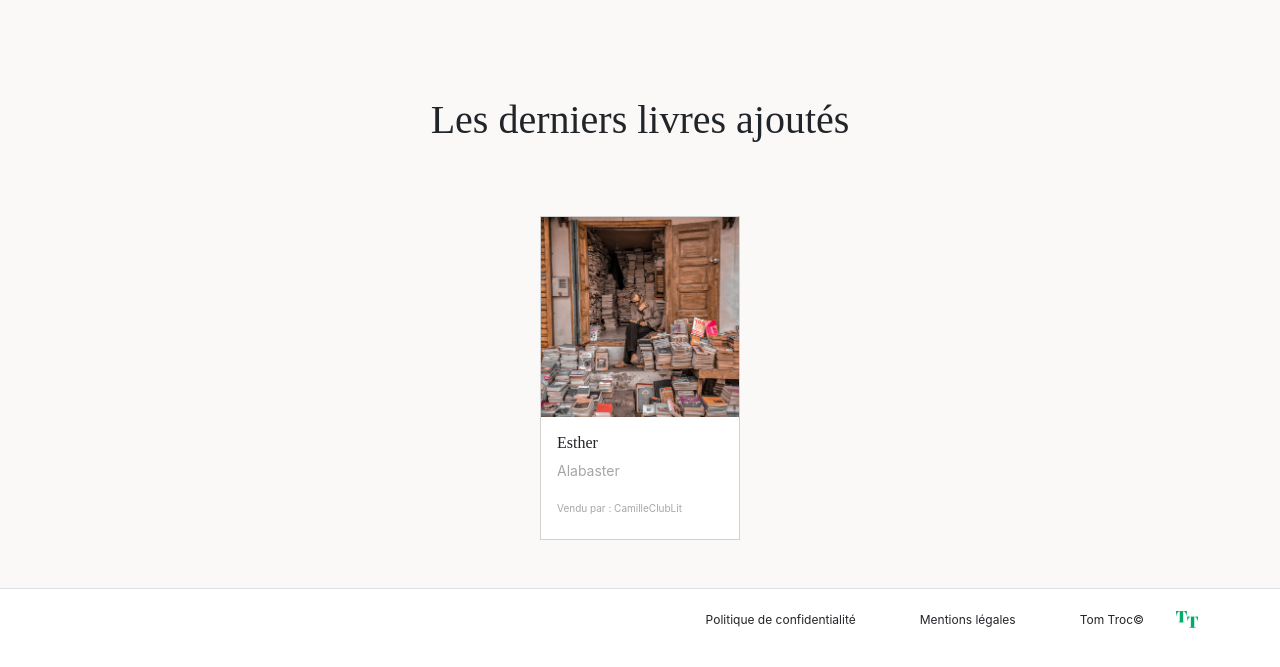
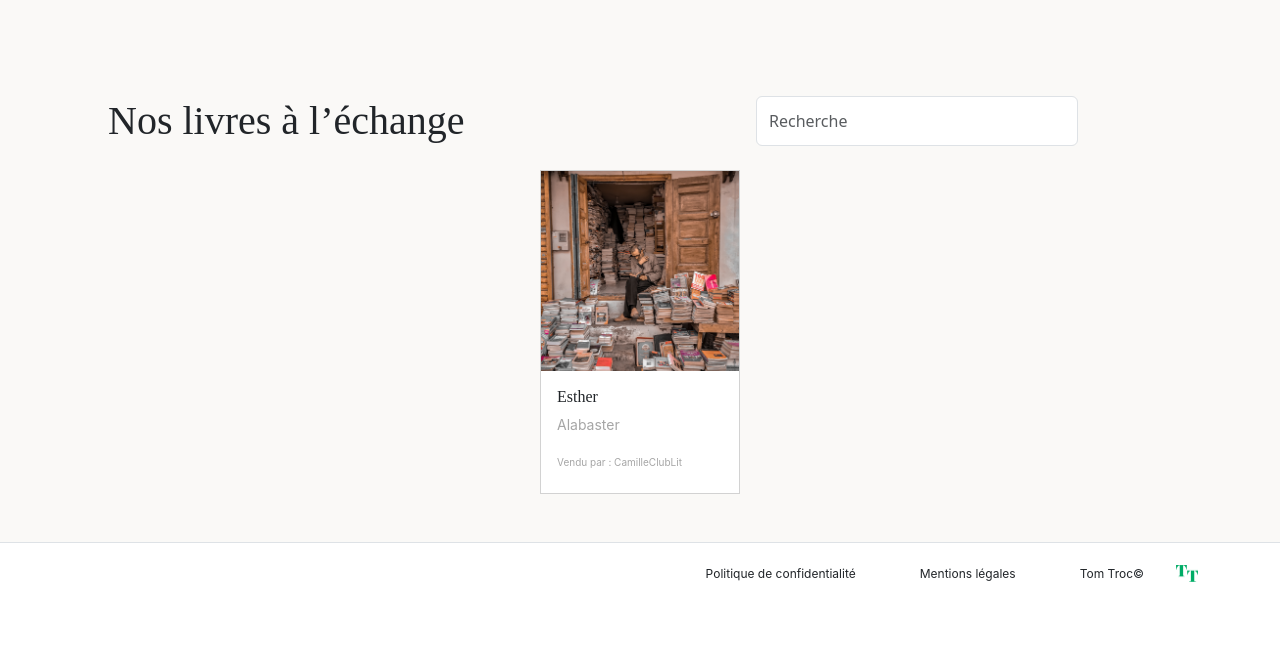
Before and after one commit to DamienCH33/Projet-TomTroc, a PHP site: page /index.php?page=BookExchange in a window 1280 px wide. Shown: the part 80-747 px from the top of the page. Run offline with PHP 8.4, Linux system fonts and the light colour scheme.

Commit message:
creation Db

```diff
--- a/config/config.php
+++ b/config/config.php
@@ -0,0 +1,6 @@
+<?php
+
+define('DB_NAME', 'TomTroc');
+define('DB_HOST', 'localhost');
+define('DB_USER', 'root');
+define('DB_PASSWORD', '');
--- a/views/bookExchange.php
+++ b/views/bookExchange.php
@@ -1,7 +1,19 @@
 <section class="homeTwo py-5">
   <div class="container-fluid mt-5">
-        <div class="row align-items-center justify-content-center g-5">
-            <h1 class="w-100 text-center mb-4">Les derniers livres ajoutés</h1>
+
+    <div class="row align-items-center justify-content-center g-3 mb-4">
+      <div class="col-md-6 d-flex align-items-center">
+        <h1 class="mb-0">Nos livres à l’échange</h1>
+      </div>
+
+      <div class="col-md-4">
+        <form class="d-flex" role="search" style="max-width: 322px;">
+          <input class="form-control" type="search" placeholder="Recherche" aria-label="Search" style="height: 50px;">
+        </form>
+      </div>
+    </div>
+
+    <div class="row justify-content-center">
       <div class="col-auto">
         <div class="card">
           <a href="detailBook.php">
@@ -15,5 +27,6 @@
         </div>
       </div>
     </div>
+
   </div>
 </section>
```
Also changed, not shown: config/database.php (added, +18 -0 lines). Lines whose indentation alone changed are shown as unchanged.
